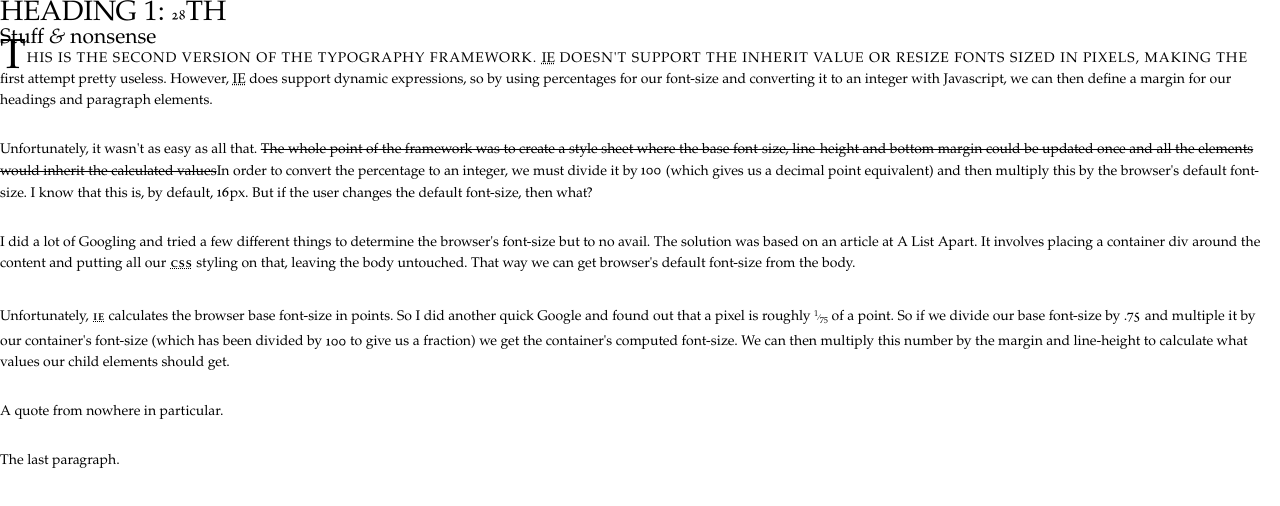
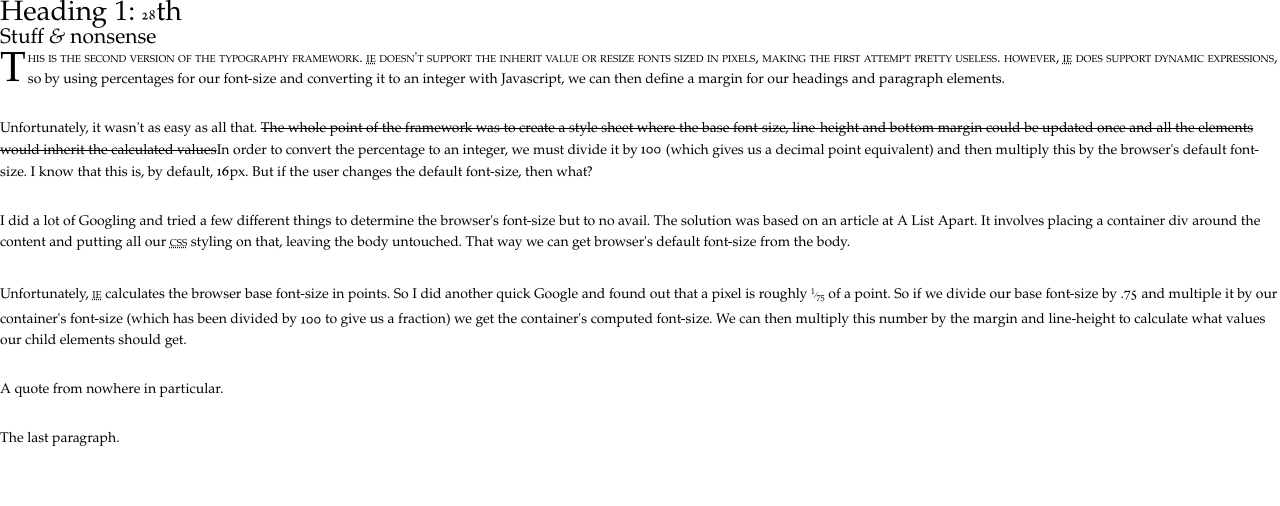
Before and after one commit to jamesnicholls/css-lib, a plain HTML site: page demos/advanced-typography.html in a window 1280 px wide. Drawn offline with Linux system fonts and the light colour scheme; a script that the page names is missing.

Commit message:
Fixes to drop caps and small-caps classes

```diff
--- a/css/typography.css
+++ b/css/typography.css
@@ -1,14 +1,9 @@
 abbr,
 acronym,
-.period,
-.ord,
 .caps
 {
     font-variant: small-caps; /* This doesn't seem to be supported well. It is supported in FF 3.5 but it still seems to large. Will need to provide an alternative for browsers where it is not supported */
-    font-size: .7em; /* Dependant on the font. Test whether the resizing is needed */
-    letter-spacing: 0.1em;
-    margin-left: 0.1em;
-    font-weight: bold; /* Test whether this is needed as well */
+    text-transform: lowercase;
 }
 
 .amp {
@@ -33,34 +28,15 @@ acronym,
     vertical-align: sub;
 }
 
-h1 {
+.manuscript > p:first-child:first-letter {
+    font-size: 3em;
+    line-height: 0.87; /* Firefox seems to ignore this value */
+    float: left;
+    margin: 5px 2px 0 0;
     text-transform: uppercase;
 }
 
-.manuscript > p:first-child:first-letter {
-    font-size: 3em;
-    display: block;
-    float: left;
+.manuscript > p:first-child:first-line {
+    text-transform: lowercase;
+    font-variant: small-caps;
 }
-
-.manuscript > p:first-child:first-line {
-    text-transform: uppercase;
-    letter-spacing: 1px;
-}
-
-/* Repeat for any headings using uppercase */
-h1 abbr,
-h1 .caps,
-h1 .period,
-h1 .ord,
-.manuscript > p:first-child abbr, /* TODO Target only elements in the first line */
-.manuscript > p:first-child .caps,
-.manuscript > p:first-child .period,
-.manuscript > p:first-child .ord
-{
-    font-size: 1em;
-    font-variant: normal;
-    letter-spacing: 0;
-    margin-left: 0;
-    font-weight: normal;
-}
```
